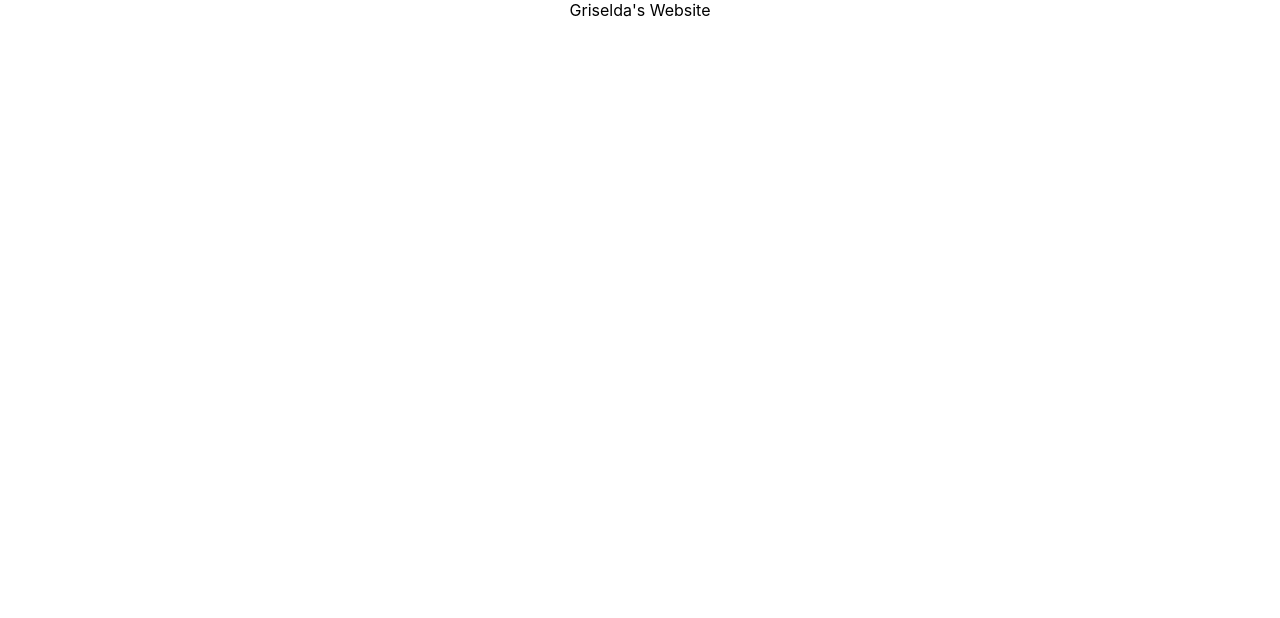
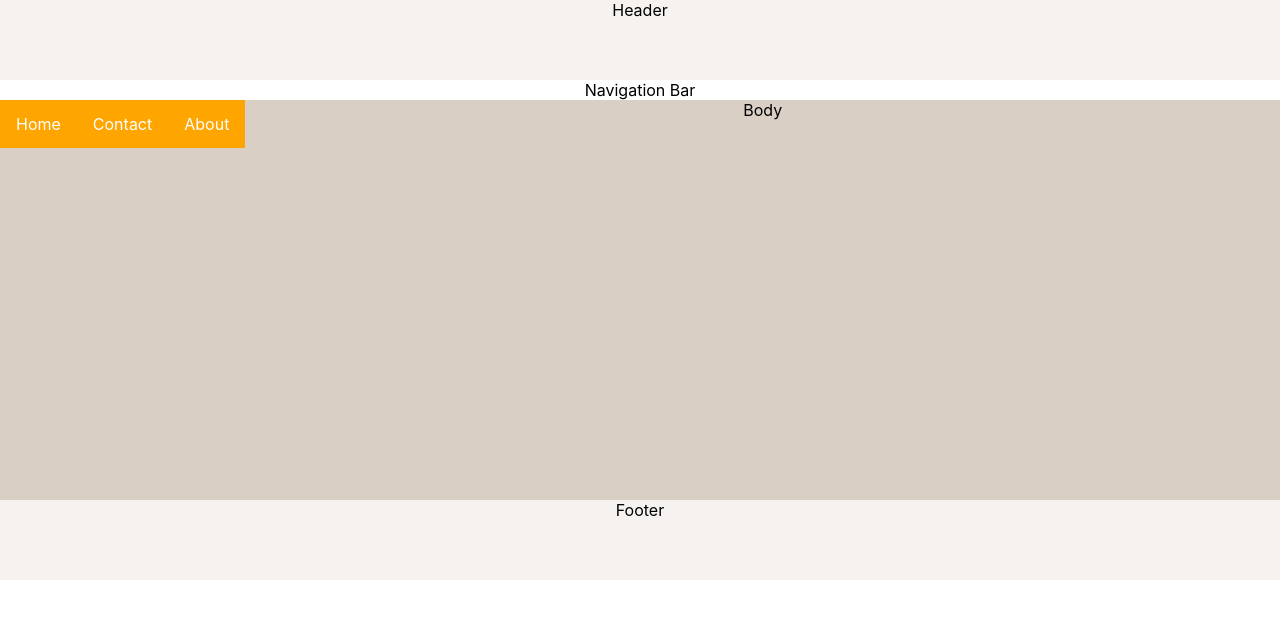
Before and after one commit to griseldasanchez/apps, a React (Create React App) app: page / in a window 1280 px wide. Shown: the top 618 px of the page. Built offline with nearby package versions, Linux system fonts and the light colour scheme.

Commit message:
Working on adding components

```diff
--- a/package.json
+++ b/package.json
@@ -6,6 +6,7 @@
     "@testing-library/jest-dom": "^5.17.0",
     "@testing-library/react": "^13.4.0",
     "@testing-library/user-event": "^13.5.0",
+    "node-sass": "^9.0.0",
     "react": "^18.2.0",
     "react-dom": "^18.2.0",
     "react-router-dom": "^6.20.0",
--- a/src/App.css
+++ b/src/App.css
@@ -1,3 +1,27 @@
 .App {
   text-align: center;
 }
+
+#app-header {
+  width: 100%;
+  min-height: 5rem;
+  background-color: #F6F2EF;
+}
+
+#navigation-bar {
+  width: 100%;
+  background-color: #ffffff;
+}
+
+#app-body {
+  width: 100%;
+  min-height: 25rem;
+  background-color: #D9CFC5;
+
+}
+
+#app-footer {
+  width: 100%;
+  min-height: 5rem;
+  background-color: #F6F2EF;
+}
--- a/src/App.js
+++ b/src/App.js
@@ -1,13 +1,26 @@
 import React from 'react';
 import './App.css';
-import Home from './components/Home';
+import NavigationBar from './components/NavigationBar';
 
 function App() {
   return (
     <div className="App">
-      <header>
-        Griselda's Website
+      <header id="app-header">
+        Header
       </header>
+
+      <div id="navigation-bar">
+        Navigation Bar
+        <NavigationBar />
+      </div>
+
+      <body id="app-body">
+        Body
+      </body>
+
+      <footer id="app-footer">
+        Footer
+      </footer>
     </div>
   );
 }
--- /dev/null
+++ b/src/components/NavigationBar.css
@@ -0,0 +1,15 @@
+#navigation-bar div {
+  width: 100%;
+  background-color: red;
+}
+
+
+a {
+  float: left;
+  display: inline;
+  color: white;
+  text-align: center;
+  padding: 14px 16px;
+  text-decoration: none;
+  background-color: orange;
+}
--- /dev/null
+++ b/src/components/NavigationBar.js
@@ -0,0 +1,12 @@
+import React from 'react';
+import "./NavigationBar.css";
+
+export default function NavigationBar() {
+  return (
+   <div>
+      <a href="#home">Home</a>
+      <a href="#contact">Contact</a>
+      <a href="#about">About</a>
+   </div>
+  )
+}
```
Also changed, not shown: 1 other file (tests, documents, lock files or other folders).
